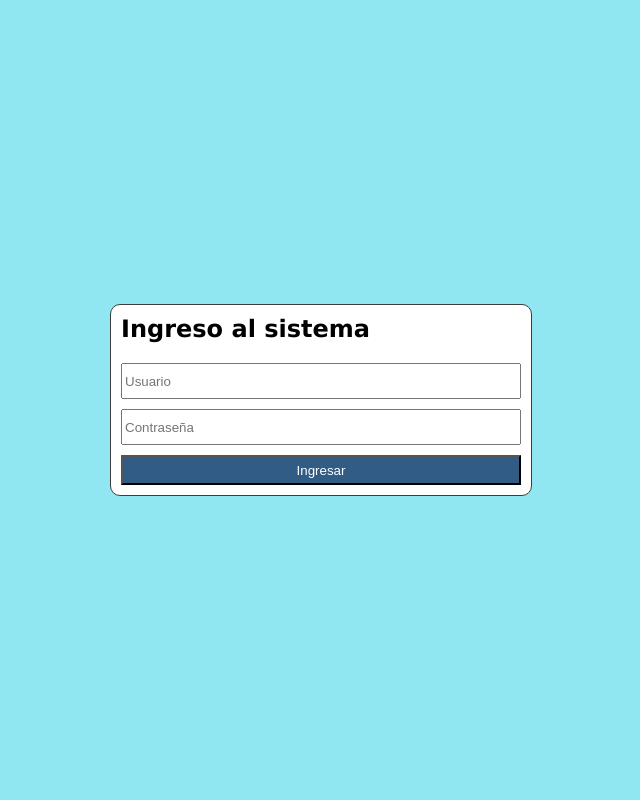
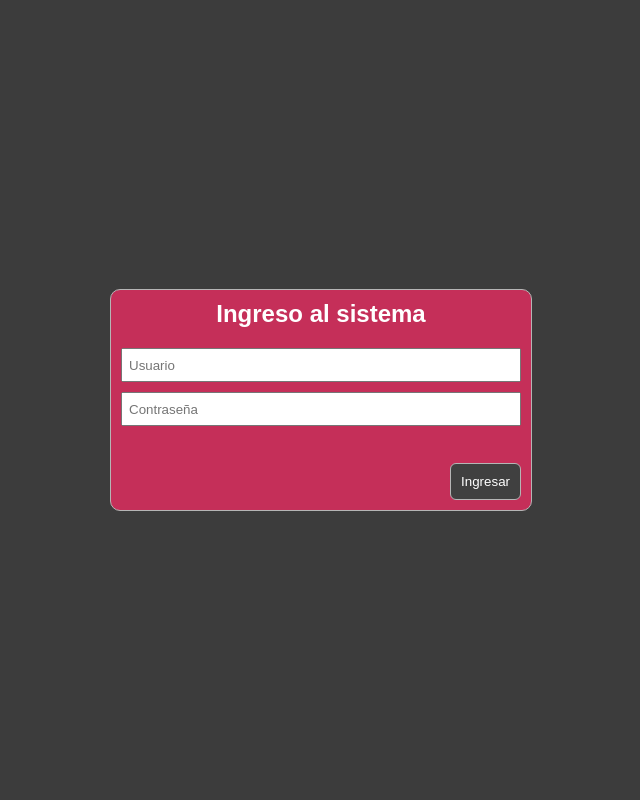
Before and after one commit to lechediaz/basic-login-php, a PHP site: page / in a window 1280 px wide. Shown: the whole page, without its empty margins (319-959 px from the left). Run offline with PHP 8.4, Linux system fonts and the light colour scheme.

Commit message:
Se realizan retoques de estilos y maquetado.

```diff
--- a/index.php
+++ b/index.php
@@ -10,10 +10,10 @@
 </head>
 
 <body>
-    <form method="POST" action="validar_usuario.php">
+    <form class="bloque-basico" method="POST" action="validar_usuario.php">
         <h2>Ingreso al sistema</h2>
-        <input name="usuario" placeholder="Usuario" required type="tex" />
-        <input name="contrasena" placeholder="Contraseña" required type="password" />
+        <input name="usuario" placeholder="Usuario" required title="Usuario" type="tex" />
+        <input name="contrasena" placeholder="Contraseña" required title="Contraseña" type="password" />
         <input type="submit" value="Ingresar">
     </form>
 </body>
--- a/styles.css
+++ b/styles.css
@@ -1,41 +1,67 @@
-html, body {
+html,
+body {
   height: 100%;
   width: 100%;
 }
 
 body {
   margin: 0px;
-    background-color: rgb(144, 230, 241);
+  background-color: rgb(60 60 60);
   display: flex;
-    font-family: Verdana, Geneva, Tahoma, sans-serif;
+  font-family: Arial, Helvetica, sans-serif;
 }
 
 form {
-    align-self: center;
-    background-color: white;
-    display: flex;
-    flex-direction: column;
-    padding: 10px;
-    margin: 0 auto;
+  min-height: 200px;
   min-width: 400px;
-    border-radius: 10px;
-    border: 1px solid rgb(61, 61, 61);
 }
 
 form > h2 {
   margin: 0px 0px 20px;
+  text-align: center;
 }
 
 input {
   margin-bottom: 10px;
   min-height: 30px;
+  padding: 0px 6px;
 }
 
 input:last-of-type {
   margin-bottom: 0px;
 }
 
-input[type=submit] {
-    background-color: rgb(48, 92, 133);
-    color: white;
+input[type="submit"] {
+  align-self: flex-end;
+  background-color: rgb(64 64 64);
+  border: 1px solid #b5b5b5;
+  border-radius: 6px;
+  color: #ffffff;
+  margin-top: auto;
+  padding: 10px;
 }
+
+.bloque-basico {
+  align-self: center;
+  background-color: #c52f59;
+  border-radius: 10px;
+  border: 1px solid rgb(181 181 181);
+  color: #ffffff;
+  display: flex;
+  flex-direction: column;
+  padding: 10px;
+  margin: 0 auto;
+}
+
+p.mensaje > a {
+  color: #ffffff;
+  font-weight: 600;
+}
+
+span.nombre-usuario {
+  text-decoration: underline;
+}
+
+h1 {
+  text-align: center;
+}
```
Also changed, not shown: validar_usuario.php (+12 -6 lines). Lines whose indentation alone changed are shown as unchanged.
